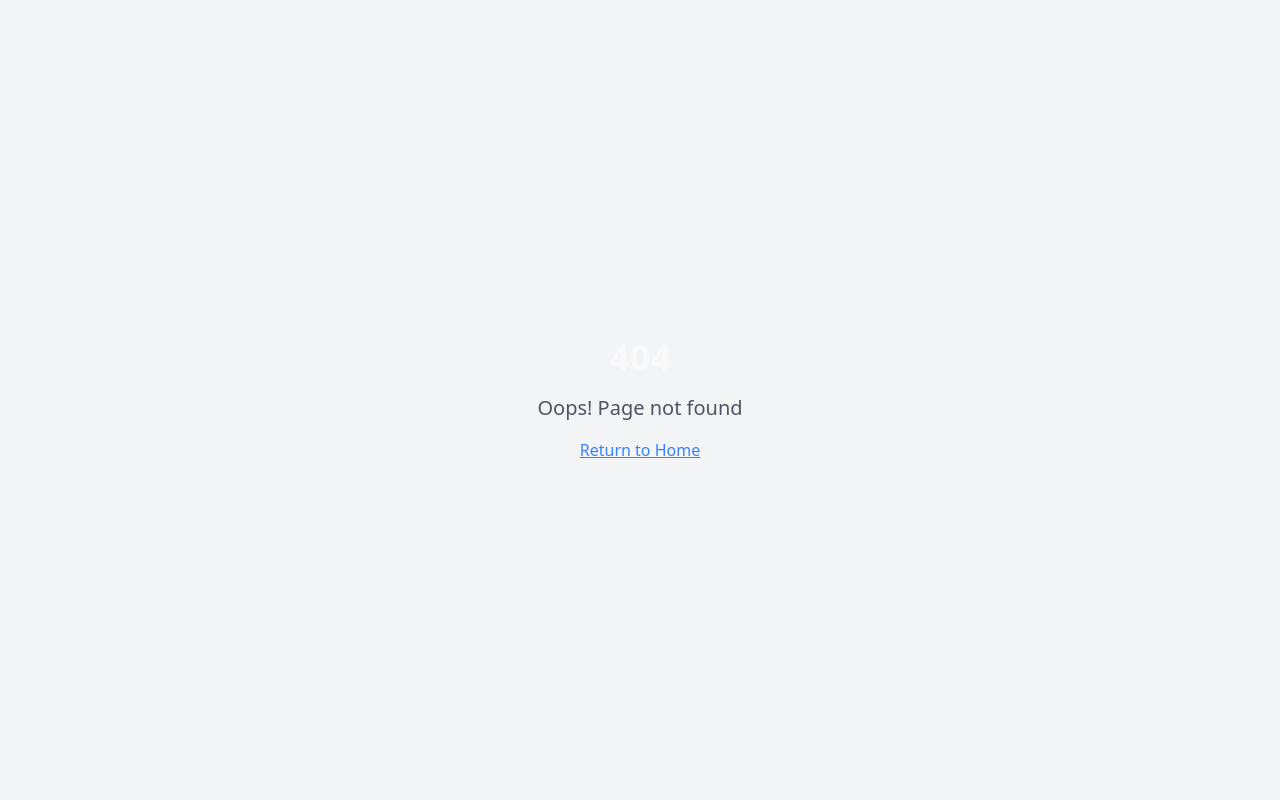
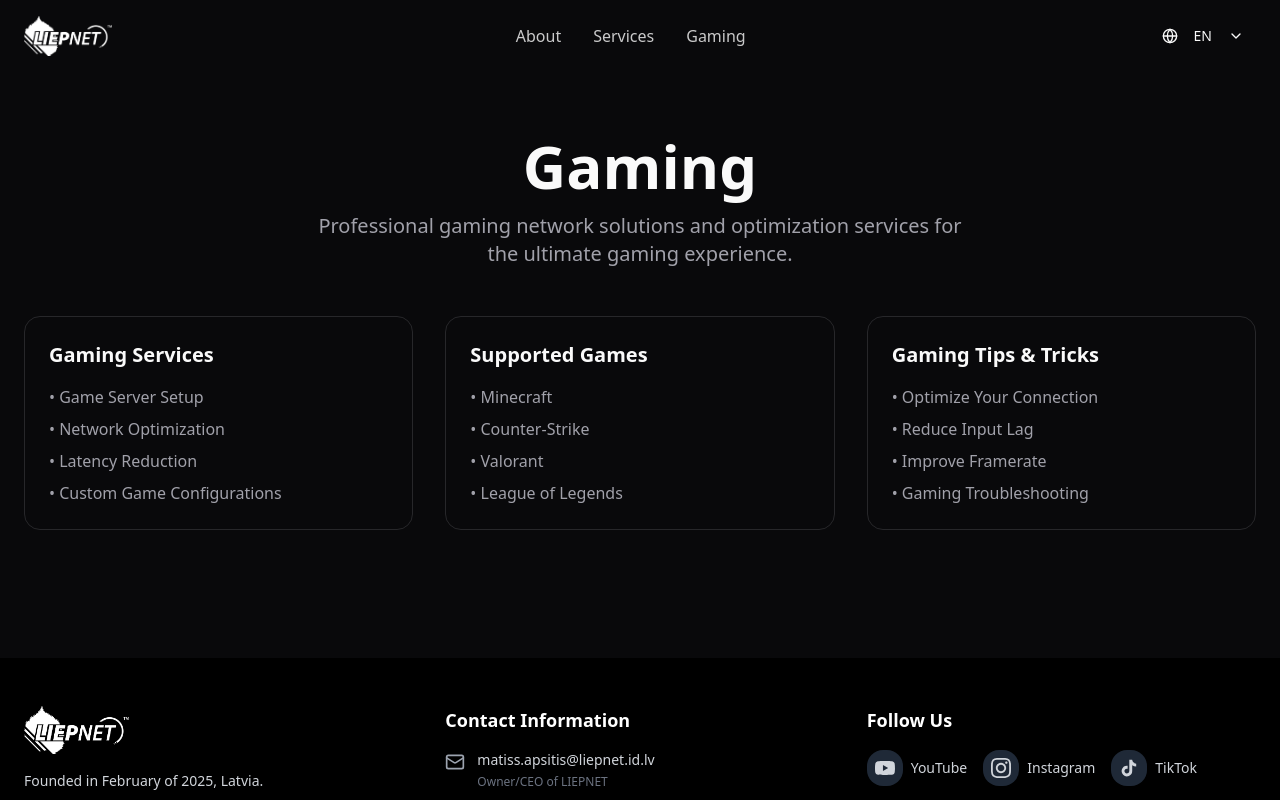
Before and after one commit to MatdoYT/liepnet-web1, a React (Vite) app: page /gaming in a window 1280 px wide. Before the commit this address had no page. Shown: the top 800 px of the page. Built offline with nearby package versions, Linux system fonts and the light colour scheme.

Commit message:
Add Gaming Page Route

```diff
--- a/src/App.tsx
+++ b/src/App.tsx
@@ -5,6 +5,7 @@ import { QueryClient, QueryClientProvider } from "@tanstack/react-query";
 import { BrowserRouter, Routes, Route } from "react-router-dom";
 import { LanguageProvider } from "@/contexts/LanguageContext";
 import Index from "./pages/Index";
+import Gaming from "./pages/Gaming";
 import NotFound from "./pages/NotFound";
 
 const queryClient = new QueryClient();
@@ -18,6 +19,7 @@ const App = () => (
         <BrowserRouter>
           <Routes>
             <Route path="/" element={<Index />} />
+            <Route path="/gaming" element={<Gaming />} />
             {/* ADD ALL CUSTOM ROUTES ABOVE THE CATCH-ALL "*" ROUTE */}
             <Route path="*" element={<NotFound />} />
           </Routes>
--- a/src/components/Header.tsx
+++ b/src/components/Header.tsx
@@ -7,13 +7,15 @@ import {
 } from "@/components/ui/dropdown-menu";
 import { ChevronDown, Globe } from "lucide-react";
 import { useLanguage } from "@/contexts/LanguageContext";
+import { Link } from "react-router-dom";
 
 const Header = () => {
   const { currentLanguage, setLanguage, t } = useLanguage();
 
   const navLinks = [
-    { key: 'about', label: t('about') },
-    { key: 'services', label: t('services') }
+    { key: 'about', label: t('about'), href: '#' },
+    { key: 'services', label: t('services'), href: '#' },
+    { key: 'gaming', label: t('gaming'), href: '/gaming' }
   ];
 
   const languages = [
@@ -33,26 +35,37 @@ const Header = () => {
     <header className="w-full px-6 py-4 flex items-center justify-between relative z-10">
       {/* Logo Area - Clickable Home Button */}
       <div className="flex items-center">
-        <a href="#" className="hover:opacity-80 transition-opacity duration-200">
+        <Link to="/" className="hover:opacity-80 transition-opacity duration-200">
           <img
             src="/lovable-uploads/4ebce7aa-c438-4114-8c2a-b420e2c6453b.png"
             alt="LIEPNET Logo - Home"
             className="h-10 w-auto"
           />
-        </a>
+        </Link>
       </div>
 
       {/* Navigation Links */}
       <nav className="hidden md:flex items-center space-x-8">
         {navLinks.map((link) => (
+          link.href.startsWith('/') ? (
+            <Link
+              key={link.key}
+              to={link.href}
+              className="text-foreground/80 hover:text-primary transition-colors duration-200 relative group"
+            >
+              {link.label}
+              <span className="absolute -bottom-1 left-0 w-0 h-0.5 bg-primary transition-all duration-300 group-hover:w-full"></span>
+            </Link>
+          ) : (
             <a
               key={link.key}
-            href="#"
+              href={link.href}
               className="text-foreground/80 hover:text-primary transition-colors duration-200 relative group"
             >
               {link.label}
               <span className="absolute -bottom-1 left-0 w-0 h-0.5 bg-primary transition-all duration-300 group-hover:w-full"></span>
             </a>
+          )
         ))}
       </nav>
 
--- a/src/contexts/LanguageContext.tsx
+++ b/src/contexts/LanguageContext.tsx
@@ -13,6 +13,21 @@ const translations = {
     // Navigation
     about: 'About',
     services: 'Services',
+    gaming: 'Gaming',
+
+    // Gaming page
+    gamingDescription: 'Professional gaming network solutions and optimization services for the ultimate gaming experience.',
+    gamingServices: 'Gaming Services',
+    gameServerSetup: 'Game Server Setup',
+    networkOptimization: 'Network Optimization',
+    latencyReduction: 'Latency Reduction',
+    customGameConfigs: 'Custom Game Configurations',
+    supportedGames: 'Supported Games',
+    gamingTips: 'Gaming Tips & Tricks',
+    optimizeConnection: 'Optimize Your Connection',
+    reduceInput: 'Reduce Input Lag',
+    improveFramerate: 'Improve Framerate',
+    troubleshooting: 'Gaming Troubleshooting',
 
     // Language names
     english: 'English',
@@ -36,7 +51,6 @@ const translations = {
     hostingDesc: 'LIEPNET™ hosting services',
     logoDesign: 'Logo development',
     logoDesc: 'Does your business need a new refreshed look?',
-    gaming: 'Gaming',
     gamingDesc: 'Bored? Then check out our games!',
     wifiNetworking: 'WI-FI & network planning',
     wifiDesc: 'Does your business have WI-FI or connectivity issues? Is your tech outdated?',
@@ -81,6 +95,21 @@ const translations = {
     // Navigation
     about: 'Par mums',
     services: 'Pakalpojumi',
+    gaming: 'Spēles',
+
+    // Gaming page
+    gamingDescription: 'Profesionāli spēļu tīkla risinājumi un optimizācijas pakalpojumi maksimālai spēļu pieredzei.',
+    gamingServices: 'Spēļu pakalpojumi',
+    gameServerSetup: 'Spēļu serveru iestatīšana',
+    networkOptimization: 'Tīkla optimizācija',
+    latencyReduction: 'Latences samazināšana',
+    customGameConfigs: 'Pielāgotas spēļu konfigurācijas',
+    supportedGames: 'Atbalstītās spēles',
+    gamingTips: 'Spēļu padomi un triki',
+    optimizeConnection: 'Optimizējiet savienojumu',
+    reduceInput: 'Samazinājiet ievades aizkavi',
+    improveFramerate: 'Uzlabojiet kadru ātrumu',
+    troubleshooting: 'Spēļu problēmu novēršana',
 
     // Language names
     english: 'English',
@@ -104,7 +133,6 @@ const translations = {
     hostingDesc: 'LIEPNET™ hostinga pakalpojumi',
     logoDesign: 'Logo izstrāde',
     logoDesc: 'Vai jūsu uzņēmumam nepieciešams jauns, atjaunots izskats?',
-    gaming: 'Spēles',
     gamingDesc: 'Garlaicību? Tad apskatiet mūsu spēles!',
     wifiNetworking: 'WI-FI un tīkla plānošana',
     wifiDesc: 'Vai jūsu uzņēmumam ir WI-FI vai savienojamības problēmas? Vai jūsu tehnoloģijas ir novecojušas?',
@@ -149,6 +177,21 @@ const translations = {
     // Navigation
     about: 'О нас',
     services: 'Услуги',
+    gaming: 'Игры',
+
+    // Gaming page
+    gamingDescription: 'Профессиональные игровые сетевые решения и сервисы оптимизации для максимального игрового опыта.',
+    gamingServices: 'Игровые сервисы',
+    gameServerSetup: 'Настройка игровых серверов',
+    networkOptimization: 'Оптимизация сети',
+    latencyReduction: 'Снижение задержки',
+    customGameConfigs: 'Пользовательские игровые конфигурации',
+    supportedGames: 'Поддерживаемые игры',
+    gamingTips: 'Игровые советы и трюки',
+    optimizeConnection: 'Оптимизируйте соединение',
+    reduceInput: 'Уменьшите задержку ввода',
+    improveFramerate: 'Улучшите частоту кадров',
+    troubleshooting: 'Устранение игровых проблем',
 
     // Language names
     english: 'English',
@@ -172,7 +215,6 @@ const translations = {
     hostingDesc: 'Услуги хостинга LIEPNET™',
     logoDesign: 'Разработка логотипа',
     logoDesc: 'Нужен ли вашему бизнесу новый обновленный вид?',
-    gaming: 'Игры',
     gamingDesc: 'Скучно? Тогда попробуйте наши игры!',
     wifiNetworking: 'WI-FI и планирование сетей',
     wifiDesc: 'Есть ли у вашего бизнеса проблемы с WI-FI или подключением? Устарели ли ваши технологии?',
@@ -217,6 +259,21 @@ const translations = {
     // Navigation
     about: 'À propos',
     services: 'Services',
+    gaming: 'Jeux',
+
+    // Gaming page
+    gamingDescription: 'Solutions de réseau de jeu professionnelles et services d\'optimisation pour l\'expérience de jeu ultime.',
+    gamingServices: 'Services de jeu',
+    gameServerSetup: 'Configuration de serveur de jeu',
+    networkOptimization: 'Optimisation du réseau',
+    latencyReduction: 'Réduction de la latence',
+    customGameConfigs: 'Configurations de jeu personnalisées',
+    supportedGames: 'Jeux pris en charge',
+    gamingTips: 'Conseils et astuces de jeu',
+    optimizeConnection: 'Optimisez votre connexion',
+    reduceInput: 'Réduisez le délai d\'entrée',
+    improveFramerate: 'Améliorez la fréquence d\'images',
+    troubleshooting: 'Dépannage de jeu',
 
     // Language names
     english: 'English',
@@ -240,7 +297,6 @@ const translations = {
     hostingDesc: 'Services d\'hébergement LIEPNET™',
     logoDesign: 'Développement de logo',
     logoDesc: 'Votre entreprise a-t-elle besoin d\'un nouveau look rafraîchi?',
-    gaming: 'Jeux',
     gamingDesc: 'Vous vous ennuyez? Alors découvrez nos jeux!',
     wifiNetworking: 'Planification WI-FI et réseau',
     wifiDesc: 'Votre entreprise a-t-elle des problèmes de WI-FI ou de connectivité? Votre technologie est-elle obsolète?',
@@ -285,6 +341,21 @@ const translations = {
     // Navigation
     about: 'Σχετικά',
     services: 'Υπηρεσίες',
+    gaming: 'Παιχνίδια',
+
+    // Gaming page
+    gamingDescription: 'Επαγγελματικές λύσεις δικτύου παιχνιδιών και υπηρεσίες βελτιστοποίησης για την απόλυτη εμπειρία παιχνιδιού.',
+    gamingServices: 'Υπηρεσίες παιχνιδιών',
+    gameServerSetup: 'Ρύθμιση διακομιστή παιχνιδιών',
+    networkOptimization: 'Βελτιστοποίηση δικτύου',
+    latencyReduction: 'Μείωση καθυστέρησης',
+    customGameConfigs: 'Προσαρμοσμένες διαμορφώσεις παιχνιδιών',
+    supportedGames: 'Υποστηριζόμενα παιχνίδια',
+    gamingTips: 'Συμβουλές και κόλπα παιχνιδιών',
+    optimizeConnection: 'Βελτιστοποιήστε τη σύνδεσή σας',
+    reduceInput: 'Μειώστε την καθυστέρηση εισόδου',
+    improveFramerate: 'Βελτιώστε την συχνότητα καρέ',
+    troubleshooting: 'Αντιμετώπιση προβλημάτων παιχνιδιών',
 
     // Language names
     english: 'English',
@@ -308,7 +379,6 @@ const translations = {
     hostingDesc: 'Υπηρεσίες φιλοξενίας LIEPNET™',
     logoDesign: 'Ανάπτυξη λογοτύπου',
     logoDesc: 'Χρειάζεται η επιχείρησή σας μια νέα ανανεωμένη εμφάνιση;',
-    gaming: 'Παιχνίδια',
     gamingDesc: 'Βαριέστε; Τότε δείτε τα παιχνίδια μας!',
     wifiNetworking: 'Σχεδιασμός WI-FI και δικτύων',
     wifiDesc: 'Έχει η επιχείρησή σας προβλήματα WI-FI ή συνδεσιμότητας; Είναι η τεχνολογία σας παρωχημένη;',
--- /dev/null
+++ b/src/pages/Gaming.tsx
@@ -0,0 +1,58 @@
+import { useLanguage } from "@/contexts/LanguageContext";
+import Header from "@/components/Header";
+import Footer from "@/components/Footer";
+
+const Gaming = () => {
+  const { t } = useLanguage();
+
+  return (
+    <div className="min-h-screen bg-background">
+      <Header />
+      <main className="container mx-auto px-6 py-16">
+        <div className="text-center mb-12">
+          <h1 className="text-4xl md:text-6xl font-bold text-foreground mb-4">
+            {t('gaming')}
+          </h1>
+          <p className="text-xl text-muted-foreground max-w-2xl mx-auto">
+            {t('gamingDescription')}
+          </p>
+        </div>
+
+        <div className="grid md:grid-cols-2 lg:grid-cols-3 gap-8 mb-16">
+          <div className="bg-card p-6 rounded-lg border">
+            <h3 className="text-xl font-semibold mb-4">{t('gamingServices')}</h3>
+            <ul className="space-y-2 text-muted-foreground">
+              <li>• {t('gameServerSetup')}</li>
+              <li>• {t('networkOptimization')}</li>
+              <li>• {t('latencyReduction')}</li>
+              <li>• {t('customGameConfigs')}</li>
+            </ul>
+          </div>
+
+          <div className="bg-card p-6 rounded-lg border">
+            <h3 className="text-xl font-semibold mb-4">{t('supportedGames')}</h3>
+            <ul className="space-y-2 text-muted-foreground">
+              <li>• Minecraft</li>
+              <li>• Counter-Strike</li>
+              <li>• Valorant</li>
+              <li>• League of Legends</li>
+            </ul>
+          </div>
+
+          <div className="bg-card p-6 rounded-lg border">
+            <h3 className="text-xl font-semibold mb-4">{t('gamingTips')}</h3>
+            <ul className="space-y-2 text-muted-foreground">
+              <li>• {t('optimizeConnection')}</li>
+              <li>• {t('reduceInput')}</li>
+              <li>• {t('improveFramerate')}</li>
+              <li>• {t('troubleshooting')}</li>
+            </ul>
+          </div>
+        </div>
+      </main>
+      <Footer />
+    </div>
+  );
+};
+
+export default Gaming;
```
Lines whose indentation alone changed are shown as unchanged.
